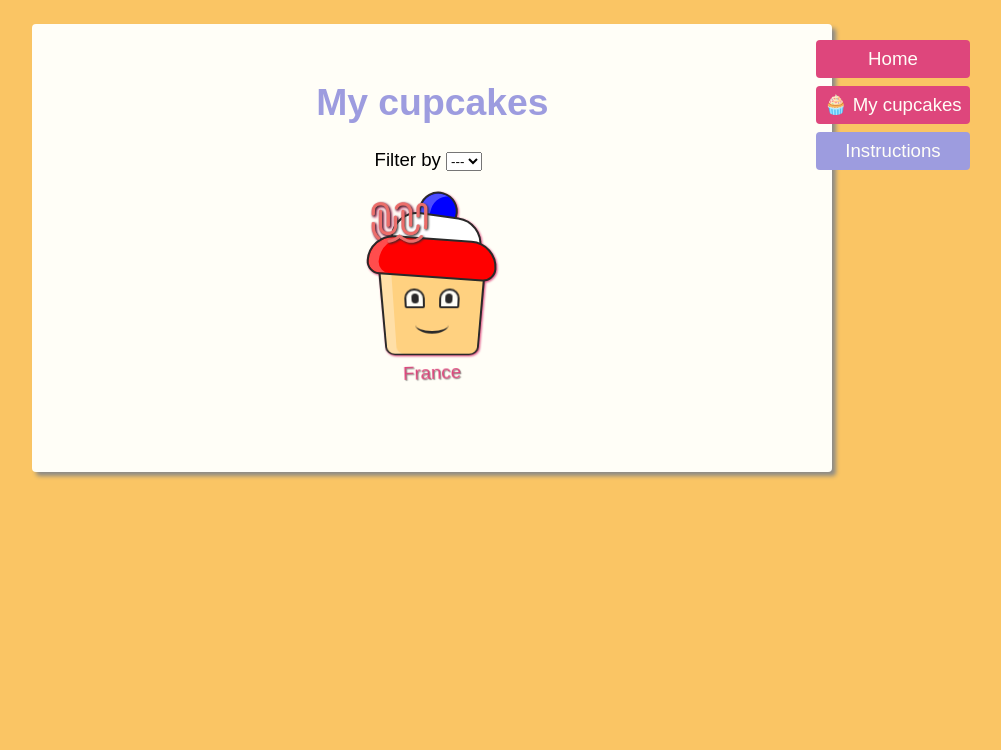
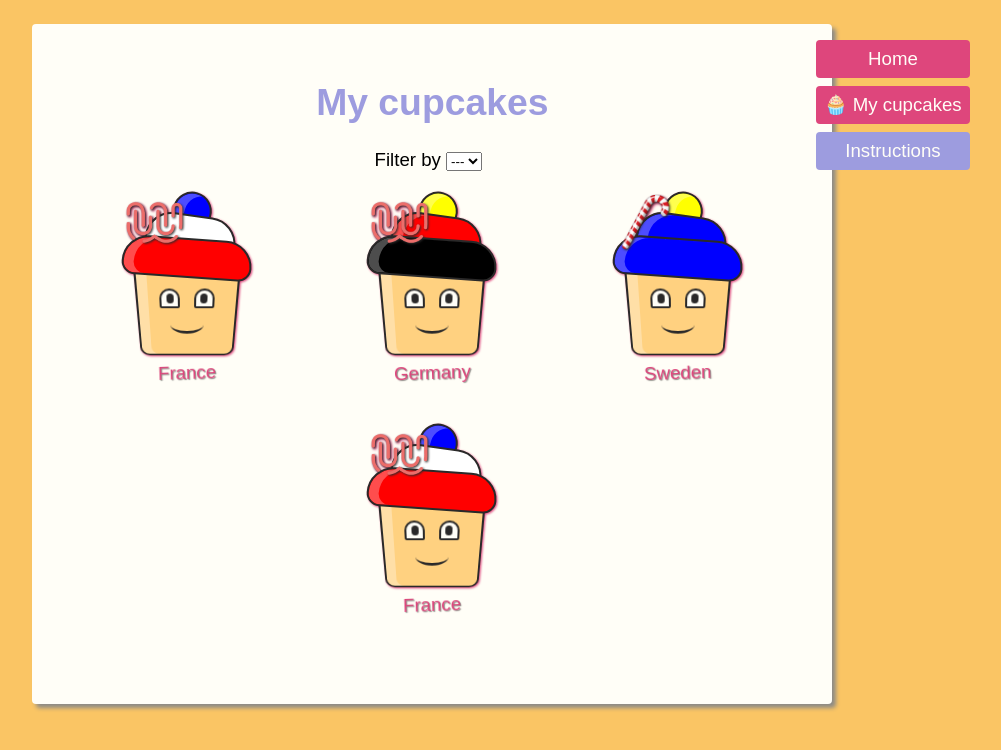
Before and after one commit to wildcodeschool-2025-03/js-jaune-checkpoint2, a React (Vite) app in the folder client/: page /cupcakes in a window 1280 px wide. Shown: the top 750 px of the page, without its empty margins (139-1140 px from the left). Built offline with nearby package versions, Linux system fonts and the light colour scheme; no server answers.

Commit message:
finished step 1 + 2

```diff
--- a/client/src/pages/CupcakeList.tsx
+++ b/client/src/pages/CupcakeList.tsx
@@ -1,3 +1,4 @@
+import { useEffect, useState } from "react";
 import Cupcake from "../components/Cupcake";
 
 /* ************************************************************************* */
@@ -37,6 +38,21 @@ const sampleCupcakes: CupcakeArray = [
 
 function CupcakeList() {
   // Step 1: get all cupcakes
+  const [cupcakes, setCupcakes] = useState<CupcakeArray>(sampleCupcakes);
+
+  useEffect(() => {
+    fetch(import.meta.env.VITE_API_CUPCAKES)
+      .then((response) => response.json())
+      .then((data) => {
+        setCupcakes(data);
+        console.info("Cupcakes récupérés:", data);
+      })
+      .catch((error) => {
+        console.error("Erreur lors de la récupération des cupcakes :", error);
+      });
+  }, []);
+
+  console.log("Cupcakes:", cupcakes);
 
   // Step 3: get all accessories
 
@@ -57,6 +73,11 @@ function CupcakeList() {
       </form>
       <ul className="cupcake-list" id="cupcake-list">
         {/* Step 2: repeat this block for each cupcake */}
+        {sampleCupcakes.map((cupcake) => (
+          <li className="cupcake-item" key={cupcake.id}>
+            <Cupcake data={cupcake} />
+          </li>
+        ))}
         {/* Step 5: filter cupcakes before repeating */}
         <li className="cupcake-item">
           <Cupcake data={sampleCupcakes[0]} />
```
